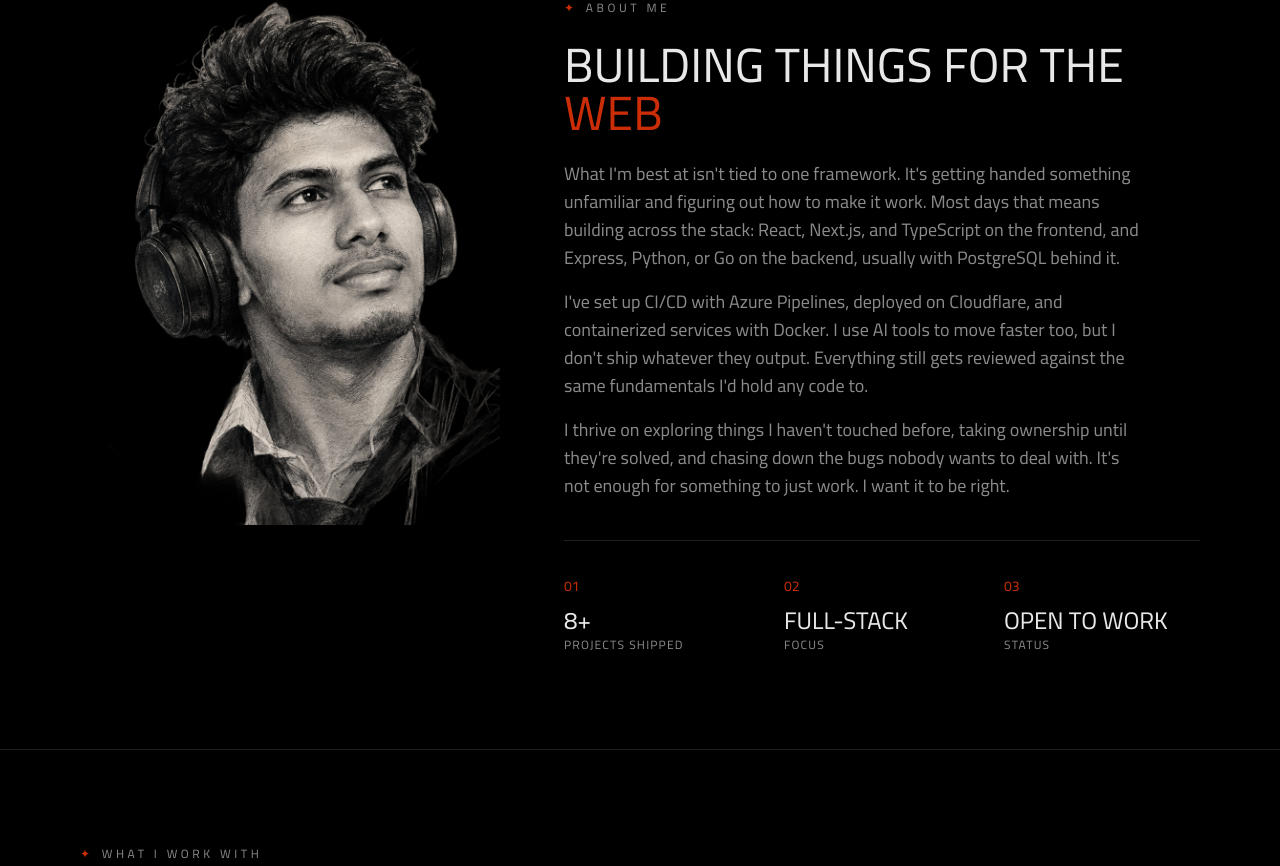
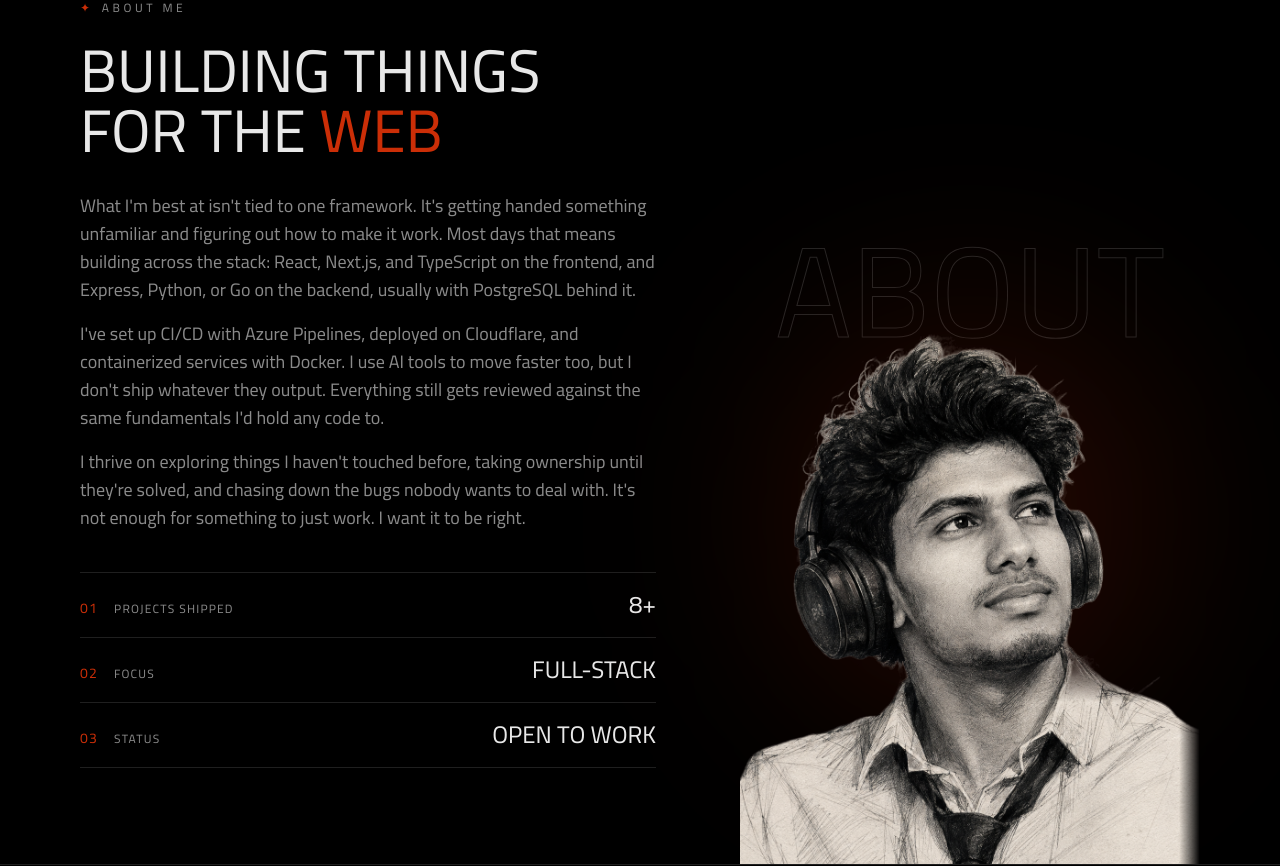
Before and after one commit to Prabathunni/Portfolio-Prabath, a Next.js app: page / in a window 1280 px wide. Shown: the part 961-1827 px from the top of the page. Built offline with nearby package versions, Linux system fonts and the light colour scheme.

Commit message:
feat: enhance About section with image and layout improvements

```diff
--- a/components/sections/About.tsx
+++ b/components/sections/About.tsx
@@ -1,8 +1,8 @@
 "use client";
 
 import { useRef } from "react";
+import Image from "next/image";
 import { useSectionReveal } from "@/lib/useSectionReveal";
-import ImagePlaceholder from "@/components/ImagePlaceholder";
 
 const STATS = [
   { n: "01", label: "Projects shipped", value: "8+" },
@@ -12,32 +12,23 @@ const STATS = [
 
 export default function About() {
   const ref = useRef<HTMLElement>(null);
-  useSectionReveal(ref);
+  useSectionReveal(ref, ":scope .about-item");
 
   return (
     <section
       id="about"
       ref={ref}
-      className="border-b border-line px-5 py-24 md:px-6 lg:px-10 xl:px-20"
+      className="relative overflow-hidden border-b border-line px-5 pt-24 md:px-6 lg:px-10 xl:px-20"
     >
-      <div className="container mx-auto grid grid-cols-1 gap-12 lg:grid-cols-[420px_1fr] lg:gap-16">
-        <div className="mx-auto w-full max-w-[420px] lg:mx-0">
-          <ImagePlaceholder
-            ratio="4/5"
-            src="/image/about-nobg.png"
-            alt="Prabath Unni"
-            bordered={false}
-          />
-        </div>
-
-        <div>
+      <div className="container mx-auto grid grid-cols-1 items-end gap-12 lg:grid-cols-[minmax(0,1fr)_minmax(0,460px)] lg:gap-16">
+        <div className="about-item lg:self-center lg:pb-24">
           <p className="mb-6 flex items-center gap-2 text-xs uppercase tracking-[0.3em] text-muted">
             <span className="text-accent">✦</span> About Me
           </p>
-          <h2 className="font-display text-4xl uppercase leading-tight md:text-5xl">
+          <h2 className="text-balance font-display text-4xl uppercase leading-tight md:text-5xl lg:text-6xl">
             Building things for the <span className="text-accent">web</span>
           </h2>
-          <div className="mt-6 max-w-xl space-y-4 text-base leading-relaxed text-muted md:text-lg">
+          <div className="mt-8 max-w-xl space-y-4 text-base leading-relaxed text-muted md:text-lg">
             <p>
               What I&apos;m best at isn&apos;t tied to one framework. It&apos;s getting handed
               something unfamiliar and figuring out how to make it work. Most days that means
@@ -57,14 +48,40 @@ export default function About() {
             </p>
           </div>
 
-          <div className="mt-10 grid grid-cols-1 gap-6 border-t border-line pt-8 sm:grid-cols-3">
+          <dl className="mt-10 max-w-xl border-t border-line">
             {STATS.map((s) => (
-              <div key={s.n}>
-                <span className="font-display text-sm text-accent">{s.n}</span>
-                <p className="mt-2 font-display text-2xl uppercase">{s.value}</p>
-                <p className="text-xs uppercase tracking-widest text-muted">{s.label}</p>
+              <div
+                key={s.n}
+                className="flex items-baseline justify-between gap-6 border-b border-line py-4"
+              >
+                <dt className="flex items-baseline gap-4 text-xs uppercase tracking-widest text-muted">
+                  <span className="font-display text-sm text-accent">{s.n}</span>
+                  {s.label}
+                </dt>
+                <dd className="font-display text-xl uppercase text-ink md:text-2xl">{s.value}</dd>
               </div>
             ))}
+          </dl>
+        </div>
+
+        <div className="about-item relative mx-auto w-full max-w-[420px] lg:max-w-none">
+          <span
+            aria-hidden
+            className="pointer-events-none absolute -top-[4%] left-1/2 -translate-x-1/2 lg:-top-[11%] select-none whitespace-nowrap font-display text-[clamp(4rem,20vw,8rem)] uppercase leading-none text-transparent"
+            style={{ WebkitTextStroke: "1px rgba(255,255,255,0.14)" }}
+          >
+            About
+          </span>
+          <div className="pointer-events-none absolute left-1/2 top-[40%] h-2/3 w-3/4 -translate-x-1/2 -translate-y-1/2 rounded-full bg-accent/20 blur-[110px]" />
+          {/* nudged down so the image's empty bottom strip is clipped and the shirt sits on the border */}
+          <div className="relative aspect-[4/5] translate-y-[2%]">
+            <Image
+              src="/image/about-nobg.png"
+              alt="Prabath Unni"
+              fill
+              sizes="(min-width: 1024px) 460px, 420px"
+              className="object-contain object-bottom"
+            />
           </div>
         </div>
       </div>
```
Also changed, not shown: public/image/about-nobg.png.
